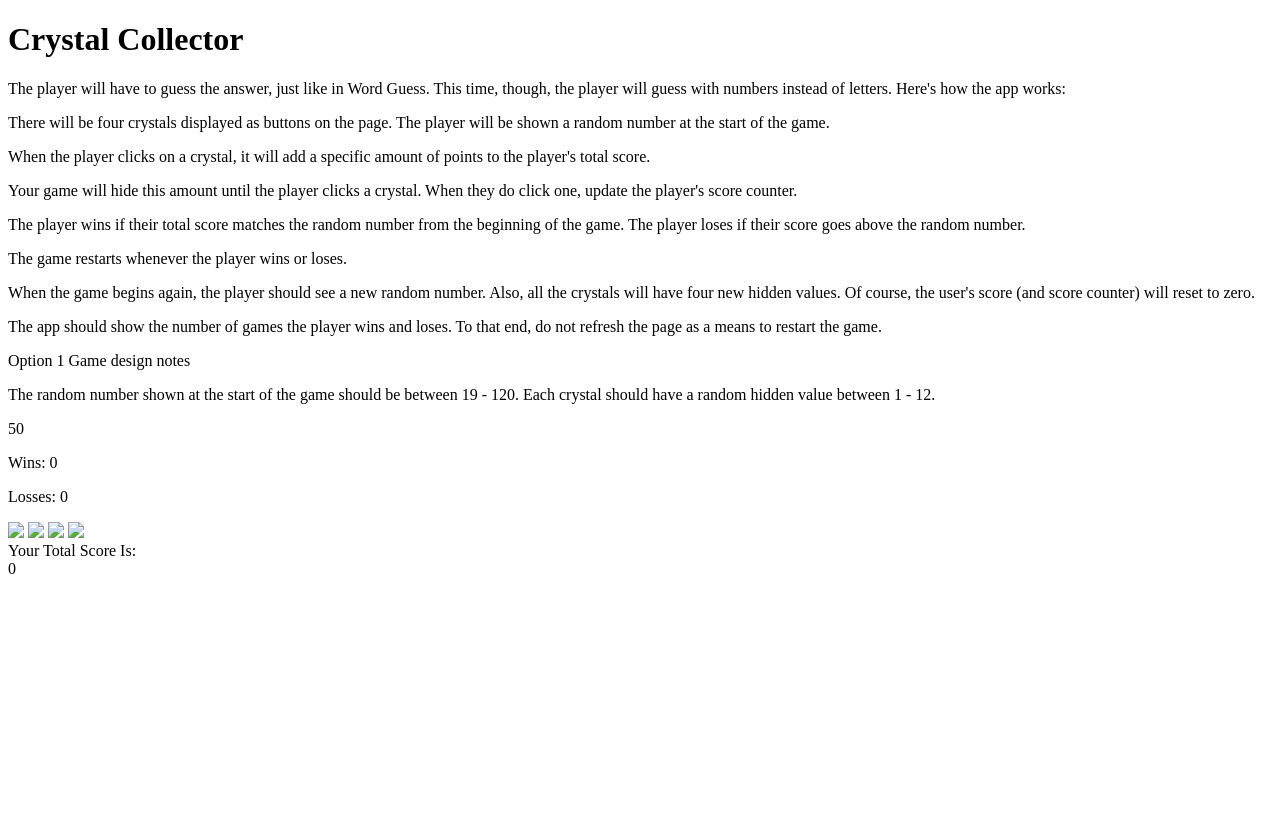
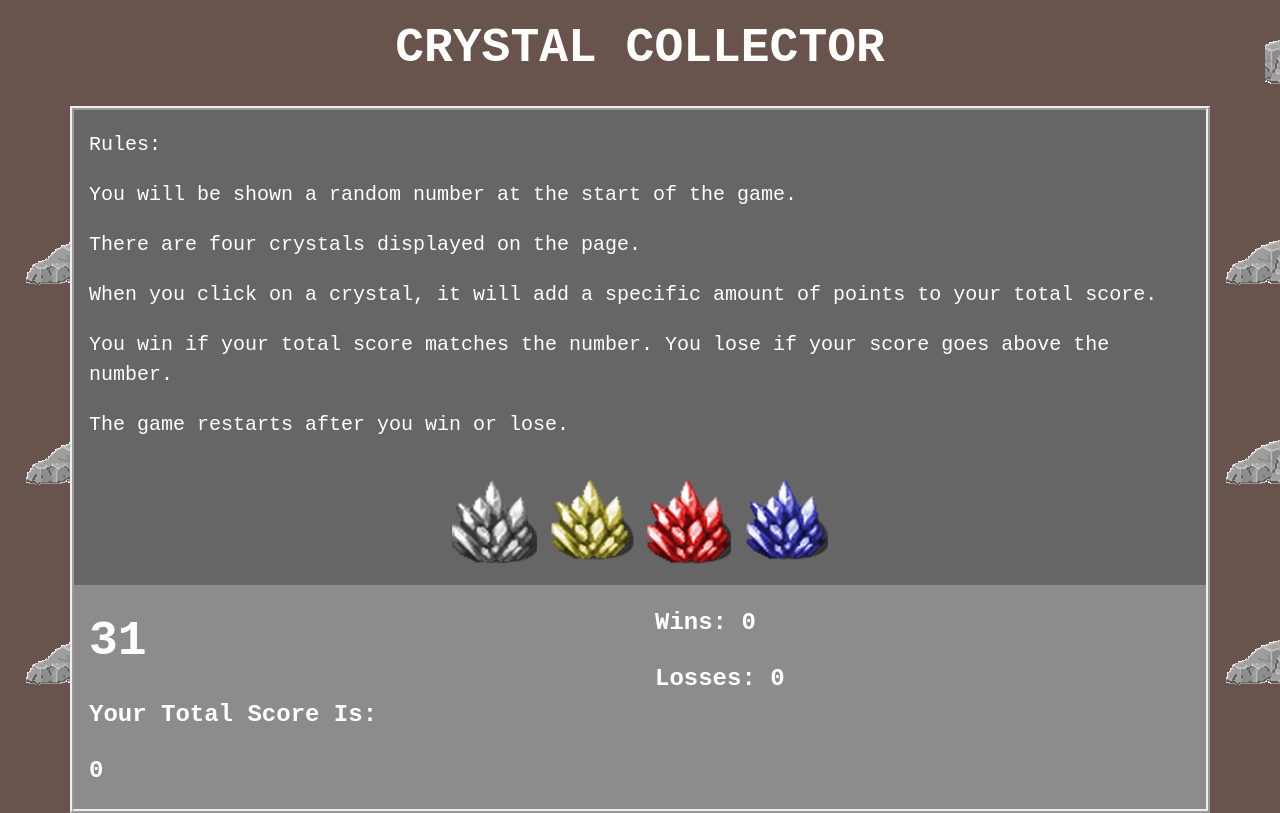
Before and after one commit to cxlhyphen/unit-4-game, a plain HTML site: page index.html in a window 1280 px wide. Drawn offline with nearby package versions, Linux system fonts and the light colour scheme.

Commit message:
finished most of game, pre-final-tweaks

```diff
--- a/assets/css/style.css
+++ b/assets/css/style.css
@@ -0,0 +1,40 @@
+body {
+    background-color: #68544c;
+    background-image: url("../images/stones.png");
+    font-family: 'Courier New', Courier, monospace;
+    font-size: 20px;
+    color: #ffffff;
+}
+
+h1 {
+    font-size: 48px;
+    background: #68544c;
+    padding: 20px;
+    font-weight: bolder;
+}
+
+p {
+    margin-top: 20px;
+    margin-bottom: 20px;
+}
+
+#game {
+    background-color: #666666;
+    border: 4px ridge;
+
+}
+
+.crystals {
+    text-align: center;
+    padding: 20px;
+}
+
+.scores, .win-loss {
+    background-color: #8d8c8c;
+    font-weight: bold;
+    font-size: 24px;
+}
+
+#scoreToWin {
+    font-size: 48px;
+}
--- a/assets/javascript/game.js
+++ b/assets/javascript/game.js
@@ -0,0 +1,77 @@
+//Global Variables
+var scoreToWin;
+var currScore;
+
+var wins = 0;
+var losses = 0;
+
+var silver = 0;
+var gold = 0;
+var red = 0;
+var blue = 0;
+
+//Functions
+var randomNumber = function (min, max) {
+    return Math.floor(Math.random() * (max - min + 1)) + min;
+}
+
+function gameStart() {
+    currScore = 0;
+    scoreToWin = randomNumber(19, 120);
+
+    silver = randomNumber(1, 12);
+    gold = randomNumber(1, 12);
+    red = randomNumber(1, 12);
+    blue = randomNumber(1, 12);
+
+    console.log("current: " + currScore + " to win  " + scoreToWin);
+    console.log("silver:" + silver + " gold:" + gold + " red:" + red + " blue:" + blue);
+
+    //Grab IDs & update
+    $("#scoreToWin").text(scoreToWin);
+    $("#score").text(currScore);
+    $("#wins").text(wins);
+    $("#losses").text(losses);
+
+}
+
+function compareScores() {
+
+    $("#score").text(currScore);
+
+    if (currScore === scoreToWin) {
+        wins++;
+        alert("You Win!");
+        gameStart();
+    }
+
+    else if (currScore >= scoreToWin) {
+        losses++;
+        alert ("You Lose!");
+        gameStart();
+    }
+}
+
+$("#silver").on("click", function() {
+    currScore = currScore += silver;
+    compareScores();
+
+});
+
+$("#gold").on("click", function() {
+    currScore = currScore += gold;
+    compareScores();
+});
+
+$("#red").on("click", function() {
+    currScore = currScore += red;
+    compareScores();
+});
+
+$("#blue").on("click", function() {
+    currScore = currScore += blue;
+    compareScores();
+});
+
+//Start Game
+gameStart();
--- a/index.html
+++ b/index.html
@@ -6,49 +6,59 @@
     <meta http-equiv="X-UA-Compatible" content="IE=edge">
     <title>Crystal Collector</title>
     <meta name="viewport" content="width=device-width, initial-scale=1">
-    <link rel="stylesheet" type="text/css" media="screen" href="main.css" />
+    <link rel="stylesheet" type="text/css" media="screen" href="assets/css/reset.css" />
+    <link rel="stylesheet" href="https://stackpath.bootstrapcdn.com/bootstrap/4.1.3/css/bootstrap.min.css" integrity="sha384-MCw98/SFnGE8fJT3GXwEOngsV7Zt27NXFoaoApmYm81iuXoPkFOJwJ8ERdknLPMO"
+        crossorigin="anonymous">
+    <link rel="stylesheet" type="text/css" media="screen" href="assets/css/style.css" />
 
 </head>
 
 <body>
-    <h1>Crystal Collector</h1>
-    <div id="instructions">
-        <p>The player will have to guess the answer, just like in Word Guess. This time, though, the player will guess
-            with numbers instead of letters. Here's how the app works:</p>
-        <p>There will be four crystals displayed as buttons on the page. The player will be shown a random number at
-            the start of the game.</p>
-        <p>When the player clicks on a crystal, it will add a specific amount of points to the player's total score.</p>
-        <p>Your game will hide this amount until the player clicks a crystal. When they do click one, update the
-            player's score counter.</p>
-        <p>The player wins if their total score matches the random number from the beginning of the game. The player
-            loses if their score goes above the random number.</p>
-        <p>The game restarts whenever the player wins or loses.</p>
-        <p>When the game begins again, the player should see a new random number. Also, all the crystals will have four
-            new hidden values. Of course, the user's score (and score counter) will reset to zero.</p>
-        <p>The app should show the number of games the player wins and loses. To that end, do not refresh the page as a
-            means to restart the game.</p>
-        <p>Option 1 Game design notes</p>
-        <p>The random number shown at the start of the game should be between 19 - 120. Each crystal should have a
-            random hidden value between 1 - 12.</p>
+    <div class="container-fluid">
+        <div class="row">
+            <div class="col-12">
+                <h1 class="text-center text-uppercase">Crystal Collector</h1>
+            </div>
+        </div>
+    </div>
+    <div class="container" id="game">
+        <div class="row">
+            <div class="col-12">
+                <p>Rules:</p>
+                <p>You will be shown a random number at the start of the game.</p>
+                <p>There are four crystals displayed on the page.</p>
+                <p>When you click on a crystal, it will add a specific amount of points to your total score.</p>
+                <p>You win if your total score matches the number. You lose if your score goes above the number.</p>
+                <p>The game restarts after you win or lose.</p>
+            </div>
+        </div>
+        <div class="row">
+            <div class="crystals col-12">
+                <img class="crystal-img" id="silver" src="https://github.com/cxlhyphen/unit-4-game/blob/master/assets/images/silver.png?raw=true">
+                <img class="crystal-img" id="gold" src="https://github.com/cxlhyphen/unit-4-game/blob/master/assets/images/gold.png?raw=true">
+                <img class="crystal-img" id="red" src="https://github.com/cxlhyphen/unit-4-game/blob/master/assets/images/red.png?raw=true">
+                <img class="crystal-img" id="blue" src="https://github.com/cxlhyphen/unit-4-game/blob/master/assets/images/blue.png?raw=true">
+            </div>
+        </div>
+
+        <div class="row">
+            <div class="col-6 scores">
+                <p id="scoreToWin"></p>
+                <p>Your Total Score Is:</p>
+                <p id="score">0</p>
+            </div>
+            <div class="col-6 win-loss">
+                <div id="wins-losses">
+                    <p>Wins: <span id="wins"></span></p>
+                    <p>Losses: <span id="losses"></span></p>
+                </div>
+            </div>
+        </div>
     </div>
 
-    <div>50</div>
-    <div>
-        <p>Wins: <span id="wins">0</span></p>
-        <p>Losses: <span id="losses">0</span></p>
-    </div>
-
-    <div class="crystals">
-        <img class="crystal-img" src="#" >
-        <img class="crystal-img" src="#" >
-        <img class="crystal-img" src="#" >
-        <img class="crystal-img" src="#" >
-    </div>
-    <div>Your Total Score Is:</div>
-    <div id="score">0</div>
-
+    <script src="https://code.jquery.com/jquery-3.3.1.min.js" integrity="sha256-FgpCb/KJQlLNfOu91ta32o/NMZxltwRo8QtmkMRdAu8="
+        crossorigin="anonymous"></script>
+    <script src="assets/javascript/game.js"></script>
 </body>
 
-<script src="main.js"></script>
-
 </html>
```
Also changed, not shown: assets/images/stones.png (added), assets/images/stones2.png (added).
